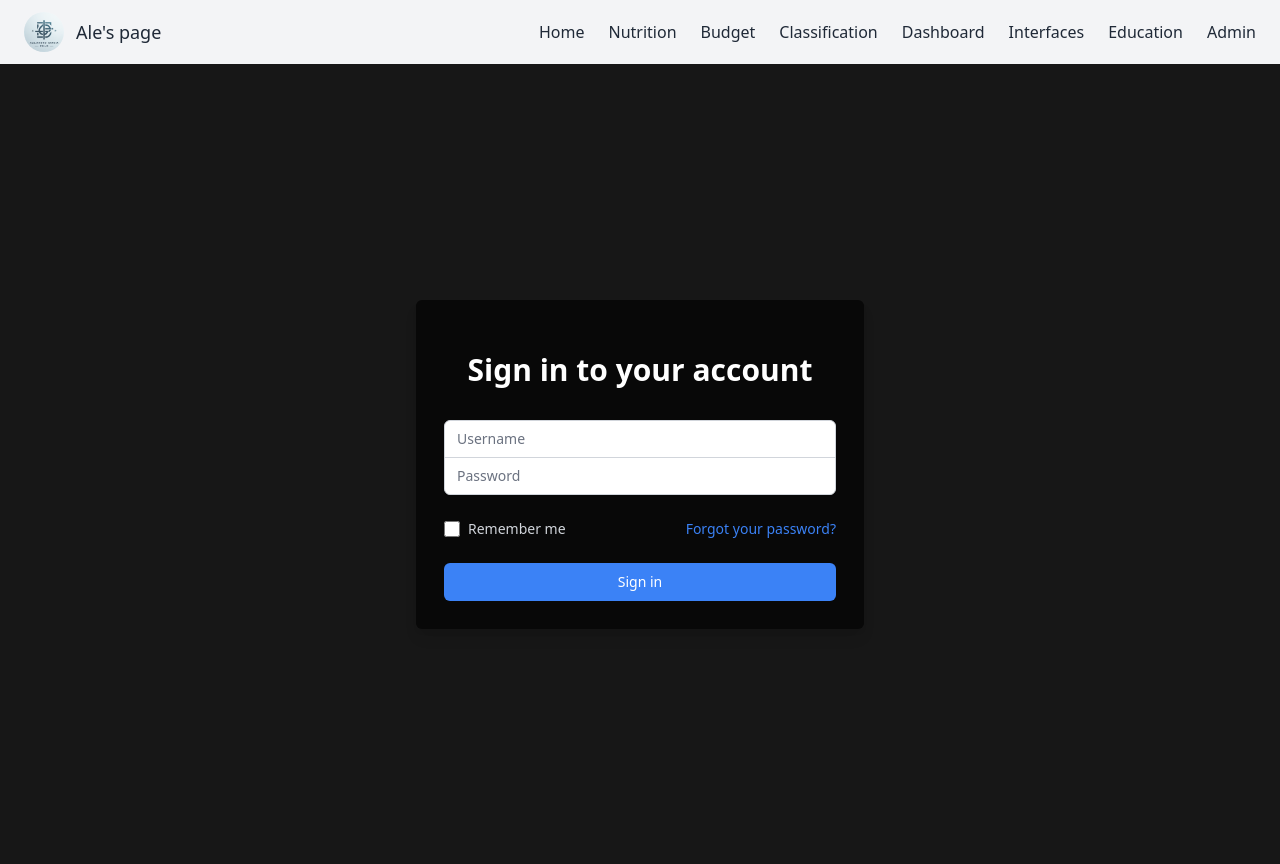
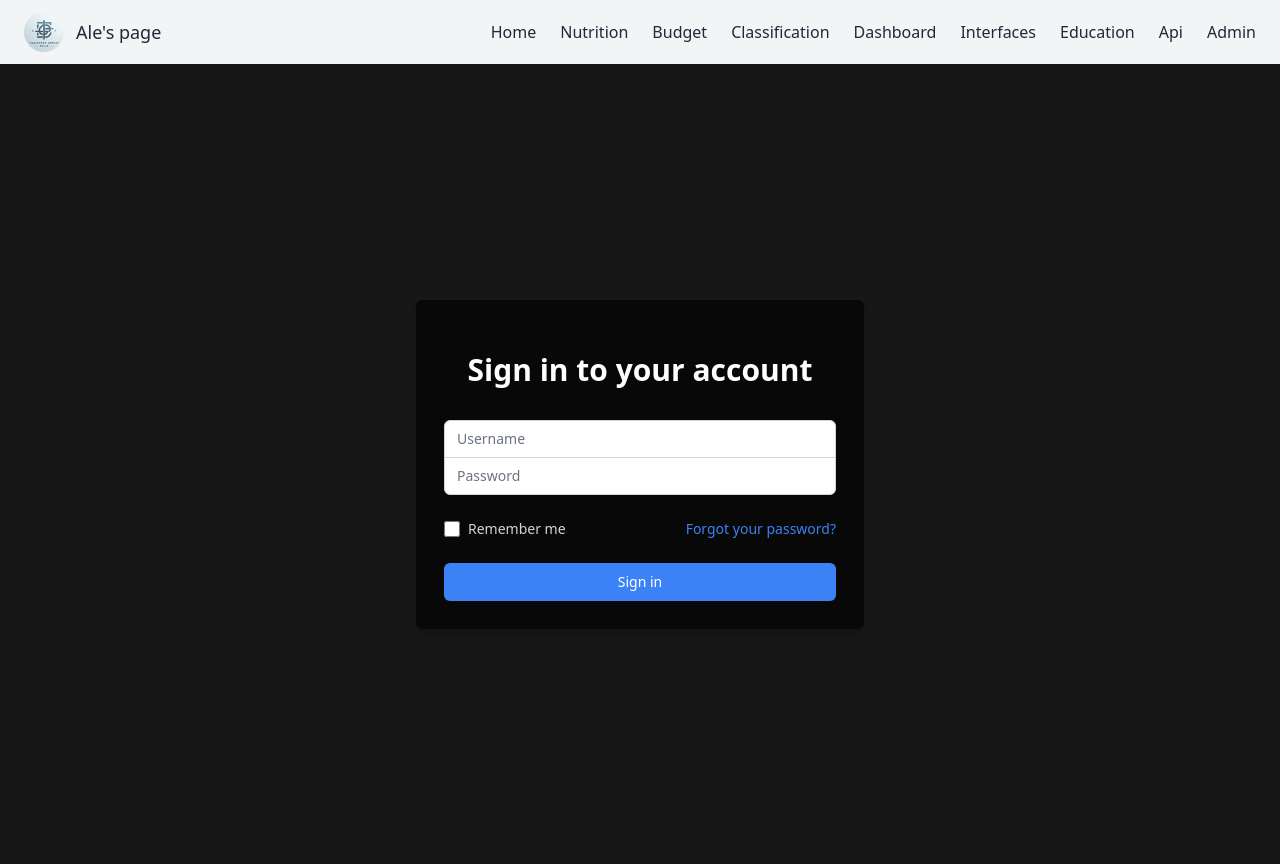
Before and after one commit to maestromaximo/webPerson, a Django app: page /interface/login/ in a window 1280 px wide. Run offline with Django 5.2, Linux system fonts and the light colour scheme; the visitor is signed in with stand-in values (Sample User, id 1); some libraries are stand-ins or nearby versions.

Commit message:
Add API link to navbar

```diff
--- a/templates/navbar.html
+++ b/templates/navbar.html
@@ -30,6 +30,7 @@
             <a href="{% url 'dashboard' %}" class="text-gray-800 hover:text-purple-300">Dashboard</a>
             <a href="{% url 'interface_menu' %}" class="text-gray-800 hover:text-purple-300">Interfaces</a>
             <a href="{% url 'education_home' %}" class="text-gray-800 hover:text-purple-300">Education</a>
+            <a href="/education/api" class="text-gray-800 hover:text-purple-300">Api</a>
                 <a href="/admin" class="text-gray-800 hover:text-purple-300">Admin</a>
             {% endif %}
         </div>
@@ -54,6 +55,7 @@
             <a href="{% url 'dashboard' %}" class="text-gray-800 hover:text-purple-300">Dashboard</a>
             <a href="{% url 'interface_menu' %}" class="text-gray-800 hover:text-purple-300">Interfaces</a>
             <a href="{% url 'education_home' %}" class="text-gray-800 hover:text-purple-300">Education</a>
+            <a href="/education/api" class="text-gray-800 hover:text-purple-300">Api</a>
                 <a href="/admin" class="text-gray-800 hover:text-purple-300">Admin</a>
             {% endif %}
     </div>
```
